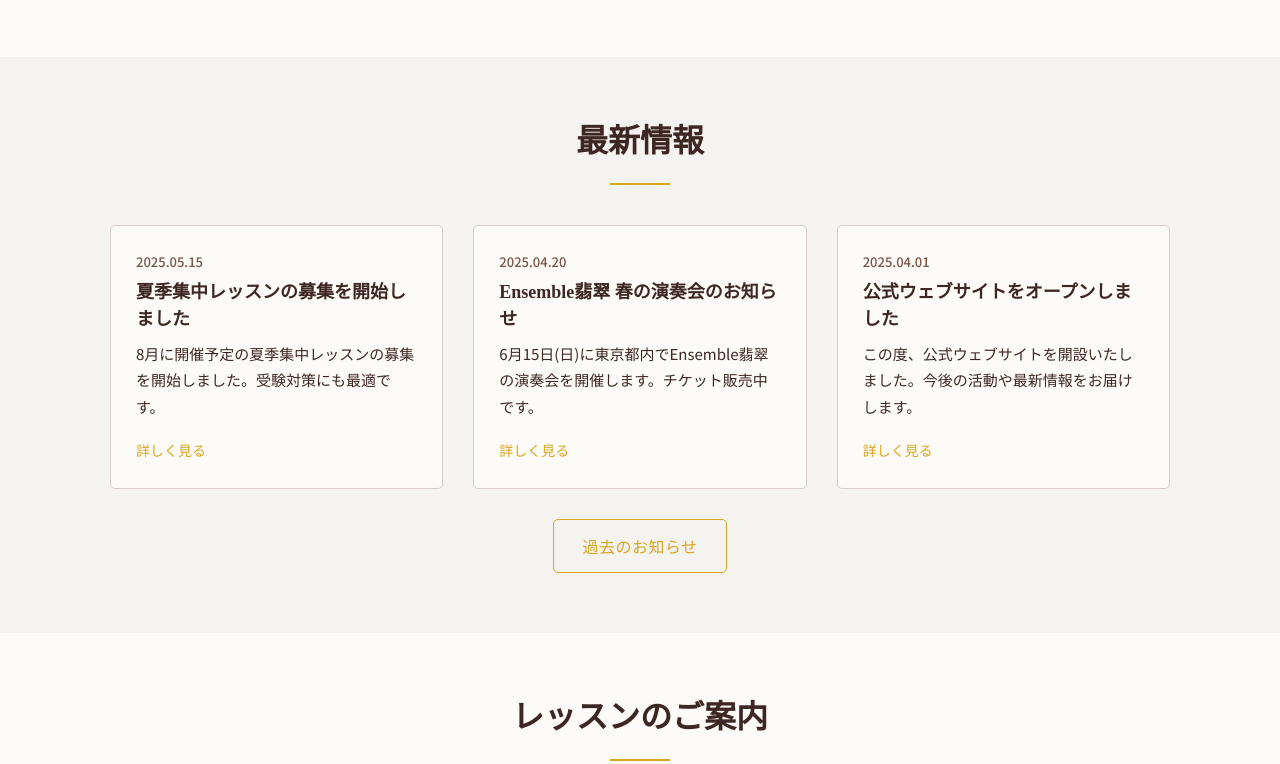
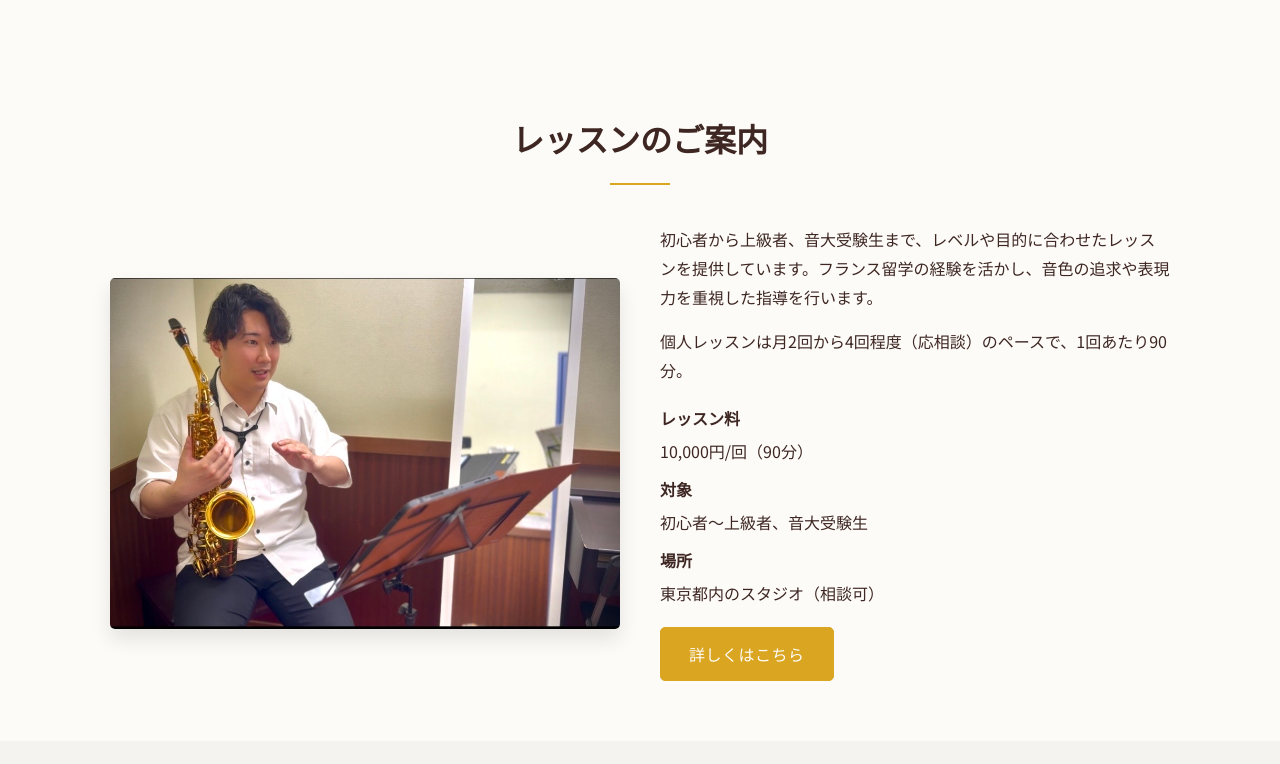
Before and after one commit to AkrMcmr/kasahara-web, a website: page index.html in a window 1280 px wide. Shown: the part 949-1713 px from the top of the page. Drawn offline with Linux system fonts and the light colour scheme.

Commit message:
todo回収

```diff
--- a/index.html
+++ b/index.html
@@ -60,42 +60,12 @@
         </div>
       </div>
     </section>
-
-    <section class="latest-news">
-      <div class="container">
-        <h2 class="section-title">最新情報</h2>
-        <div class="news-list">
-          <article class="news-item">
-            <time class="news-date" datetime="2025-05-15">2025.05.15</time>
-            <h3 class="news-title">夏季集中レッスンの募集を開始しました</h3>
-            <p class="news-text">8月に開催予定の夏季集中レッスンの募集を開始しました。受験対策にも最適です。</p>
-            <a href="#" class="news-more">詳しく見る</a>
-          </article>
-          <article class="news-item">
-            <time class="news-date" datetime="2025-04-20">2025.04.20</time>
-            <h3 class="news-title">Ensemble翡翠 春の演奏会のお知らせ</h3>
-            <p class="news-text">6月15日(日)に東京都内でEnsemble翡翠の演奏会を開催します。チケット販売中です。</p>
-            <a href="#" class="news-more">詳しく見る</a>
-          </article>
-          <article class="news-item">
-            <time class="news-date" datetime="2025-04-01">2025.04.01</time>
-            <h3 class="news-title">公式ウェブサイトをオープンしました</h3>
-            <p class="news-text">この度、公式ウェブサイトを開設いたしました。今後の活動や最新情報をお届けします。</p>
-            <a href="#" class="news-more">詳しく見る</a>
-          </article>
-        </div>
-        <div class="news-more-link">
-          <a href="#" class="btn btn-outline">過去のお知らせ</a>
-        </div>
-      </div>
-    </section>
-
     <section class="lessons-intro">
       <div class="container">
         <h2 class="section-title">レッスンのご案内</h2>
         <div class="lessons-content">
           <div class="lessons-image">
-            <img src="images/lesson_1.PNG" alt="レッスン風景">
+            <img src="images/lesson_1.JPG" alt="レッスン風景">
           </div>
           <div class="lessons-text">
             <p>初心者から上級者、音大受験生まで、レベルや目的に合わせたレッスンを提供しています。フランス留学の経験を活かし、音色の追求や表現力を重視した指導を行います。</p>
```
Also changed, not shown: lessons.html (+2 -2 lines), profile.html (+0 -6 lines), images/lesson_1.JPG (added), images/lesson_1.PNG (deleted), 2 other files.
